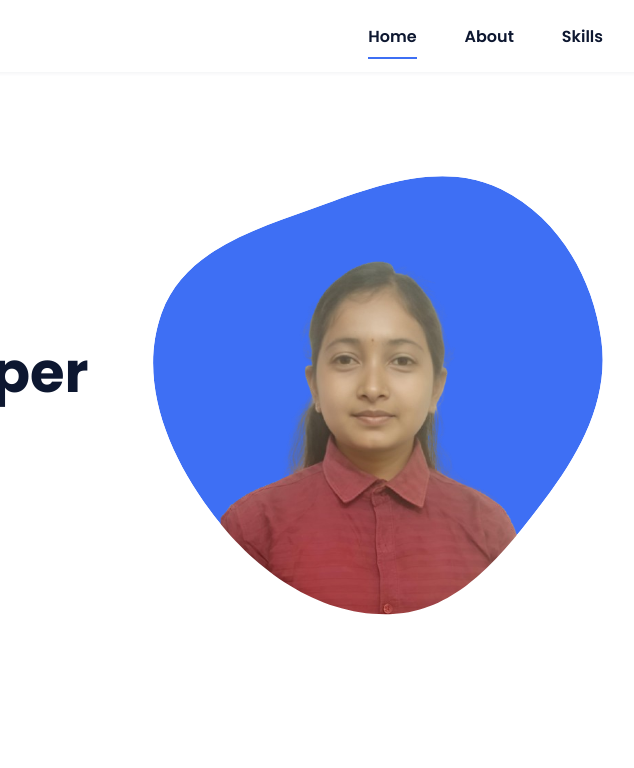
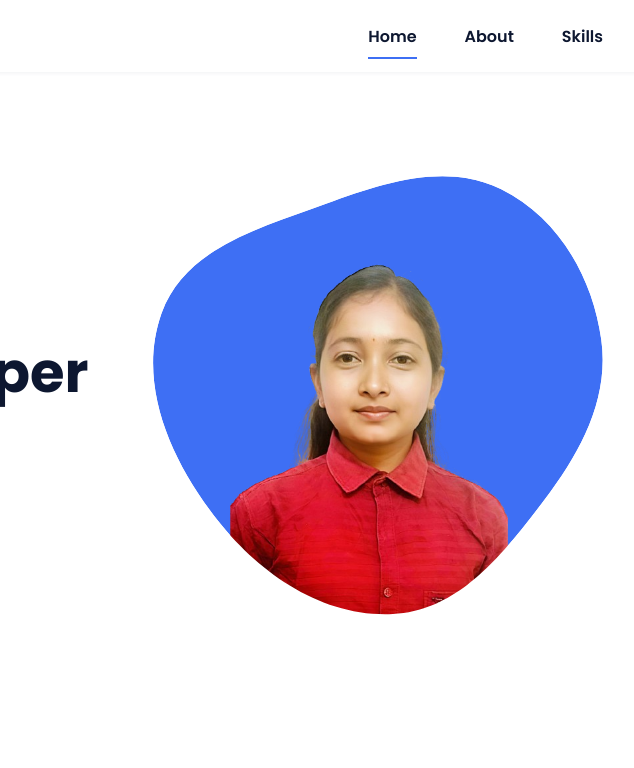
Before and after one commit to shalini0948/shalini0948.github.io, a plain HTML site: page index.html in a window 1280 px wide. Shown: the top 768 px of the page, 549-1183 px from the left. Drawn offline with nearby package versions, Linux system fonts and the light colour scheme.

Commit message:
Update index.html
Pic2

```diff
--- a/index.html
+++ b/index.html
@@ -63,7 +63,7 @@
                         </mask>
                         <g mask="url(#mask0)">
                             <path d="M9.19024 145.964C34.0253 76.5814 114.865 54.7299 184.111 29.4823C245.804 6.98884 311.86 -14.9503 370.735 14.143C431.207 44.026 467.948 107.508 477.191 174.311C485.897 237.229 454.931 294.377 416.506 344.954C373.74 401.245 326.068 462.801 255.442 466.189C179.416 469.835 111.552 422.137 65.1576 361.805C17.4835 299.81 -17.1617 219.583 9.19024 145.964Z"/>
-                            <image class="home__blob-img" x="50" y="60" href="res/images/shalinipic.png"/>
+                            <image class="home__blob-img" x="50" y="60" href="res/images/shalinipic2.png"/>
                         </g>
                     </svg>
                 </div>
```
